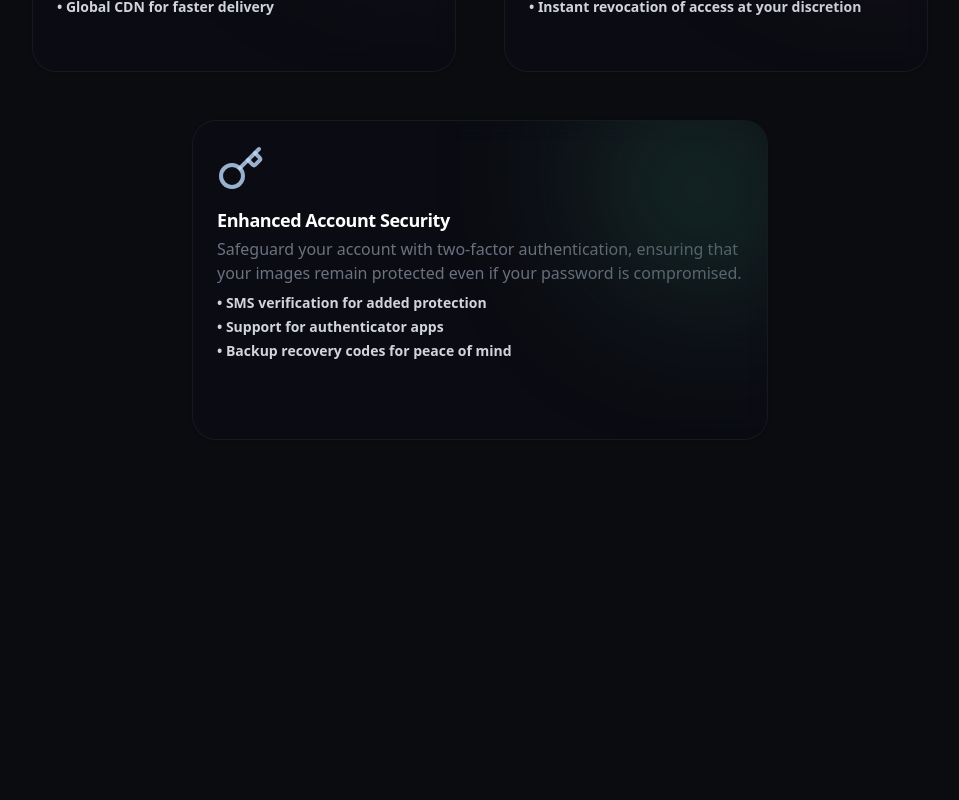
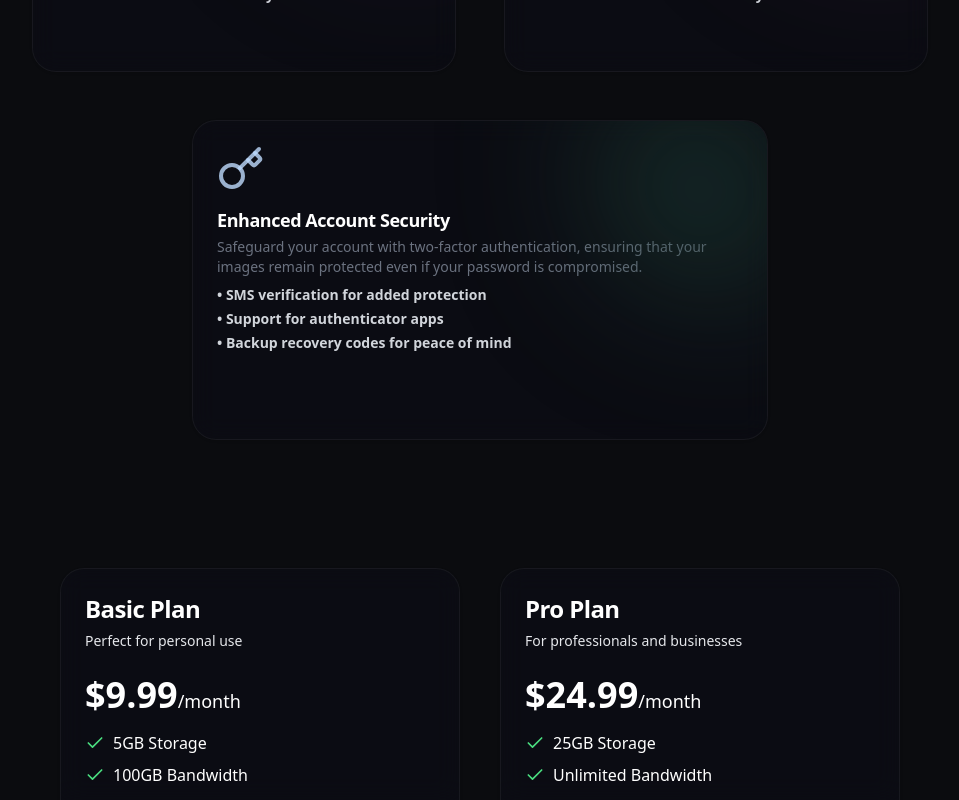
Before and after one commit to Lqgistics/imgfrontend, a Next.js app: page / in a window 1280 px wide. Shown: the part 2000-2800 px from the top of the page, without its empty margins (160-1119 px from the left). Before the commit the page ends 2488 px from the top, so only its background shows below. Built offline with nearby package versions, Linux system fonts and the light colour scheme.

Commit message:
plans cards

```diff
--- a/src/app/page.tsx
+++ b/src/app/page.tsx
@@ -5,9 +5,9 @@ import { motion } from "framer-motion";
 import Navbar from "@/components/navbar";
 import Features from "@/components/features";
 import { Button } from "@/components/ui/button";
-import { Card, CardContent, CardHeader, CardTitle } from "@/components/ui/card";
-import { Lock, Share2, Zap } from "lucide-react";
+import { Card } from "@/components/ui/card";
 import { useEffect, useState, useRef } from "react";
+import Plans from "@/components/plans";
 
 const frames = [
   { width: 50, height: 50 },
@@ -74,6 +74,7 @@ export default function Home() {
         </Card>
       </div>
       <Features />
+      <Plans />
     </div>
   );
 }
--- a/src/components/features.tsx
+++ b/src/components/features.tsx
@@ -67,7 +67,7 @@ export default function Features() {
   ];
 
   return (
-    <section className="flex-grow flex items-center justify-center mt-12 sm:mt-20">
+    <section className="flex-grow flex items-center justify-center mt-12 sm:mt-20 lg:mb-20">
       <div className="mx-auto grid w-[70%] items-center gap-6 py-12 lg:grid-cols-2 lg:gap-12 max-w-[120rem]">
         {features.map((feature, index) => (
           <Card
@@ -83,10 +83,10 @@ export default function Features() {
               <CardTitle>{feature.title}</CardTitle>
             </CardHeader>
             <CardContent>
-              <p className="text-md text-gray-500 dark:text-gray-400 mt-2">
+              <p className="sm:text-md text-gray-500 dark:text-gray-400 mt-2 text-sm">
                 {feature.description}
               </p>
-              <ul className="mt-2 text-sm text-gray-300 font-semibold">
+              <ul className="sm:mt-2 mt-4 text-xs sm:text-sm text-gray-300 font-semibold">
                 {feature.details.map((detail, detailIndex) => (
                   <li key={detailIndex} className="mt-1">
                     • {detail}
--- /dev/null
+++ b/src/components/plans.tsx
@@ -0,0 +1,85 @@
+import {
+  Card,
+  CardHeader,
+  CardTitle,
+  CardDescription,
+  CardContent,
+  CardFooter,
+} from "@/components/ui/card";
+import { Button } from "@/components/ui/button";
+import { Check } from "lucide-react";
+
+export default function Plans() {
+  return (
+    <div className="mx-auto flex flex-col lg:flex-row justify-center gap-10 ">
+      <Card className="bg-[#131327]/20 backdrop-blur-md border border-white/5 text-white lg:h-[30rem] lg:w-[25rem] sm:w-[35rem] w-[23rem] ">
+        <CardHeader>
+          <CardTitle className="text-2xl font-bold text-white">
+            Basic Plan
+          </CardTitle>
+          <CardDescription className="text-gray-200">
+            Perfect for personal use
+          </CardDescription>
+        </CardHeader>
+        <CardContent>
+          <p className="text-4xl font-bold text-white mb-4">
+            $9.99<span className="text-lg font-normal">/month</span>
+          </p>
+          <ul className="space-y-2">
+            {[
+              "5GB Storage",
+              "100GB Bandwidth",
+              "Basic Analytics",
+              "24/7 Support",
+            ].map((feature, index) => (
+              <li key={index} className="flex items-center text-white">
+                <Check className="h-5 w-5 mr-2 text-green-400" />
+                {feature}
+              </li>
+            ))}
+          </ul>
+        </CardContent>
+        <CardFooter>
+          <Button className="w-full bg-purple-200 text-black hover:bg-purple-600 hover:text-white">
+            Choose Basic
+          </Button>
+        </CardFooter>
+      </Card>
+
+      <Card className="bg-[#131327]/20 backdrop-blur-md border border-white/5 text-white lg:h-[30rem] lg:w-[25rem] sm:w-[35rem] w-[23rem]">
+        <CardHeader>
+          <CardTitle className="text-2xl font-bold text-white">
+            Pro Plan
+          </CardTitle>
+          <CardDescription className="text-gray-200">
+            For professionals and businesses
+          </CardDescription>
+        </CardHeader>
+        <CardContent>
+          <p className="text-4xl font-bold text-white mb-4">
+            $24.99<span className="text-lg font-normal">/month</span>
+          </p>
+          <ul className="space-y-2">
+            {[
+              "25GB Storage",
+              "Unlimited Bandwidth",
+              "Advanced Analytics",
+              "Priority Support",
+              "Custom Domain",
+            ].map((feature, index) => (
+              <li key={index} className="flex items-center text-white">
+                <Check className="h-5 w-5 mr-2 text-green-400" />
+                {feature}
+              </li>
+            ))}
+          </ul>
+        </CardContent>
+        <CardFooter>
+          <Button className="w-full bg-purple-600 text-white hover:bg-purple-200 hover:text-black">
+            Choose Pro
+          </Button>
+        </CardFooter>
+      </Card>
+    </div>
+  );
+}
```
